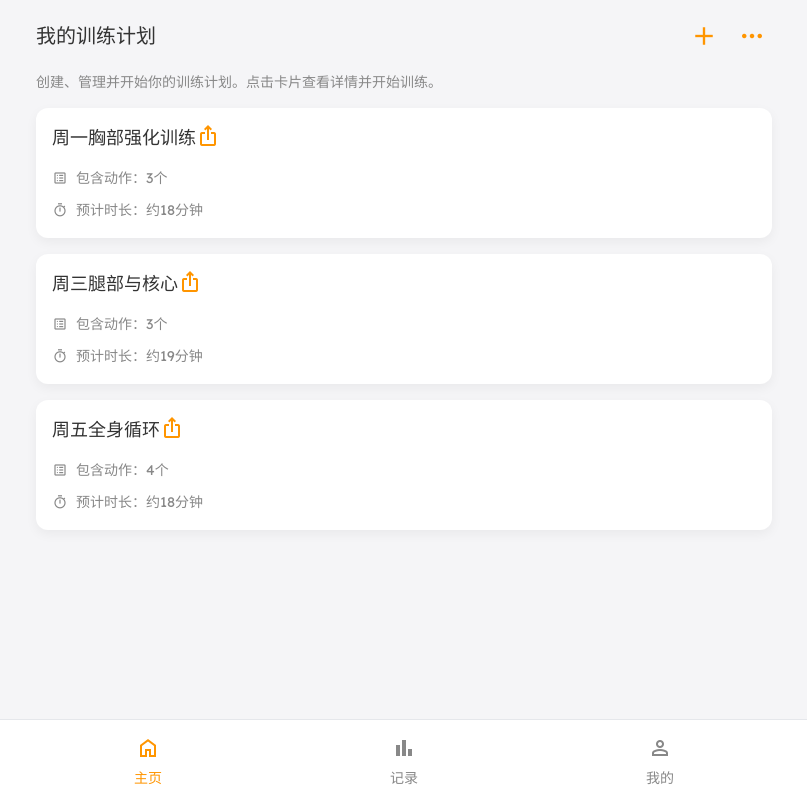
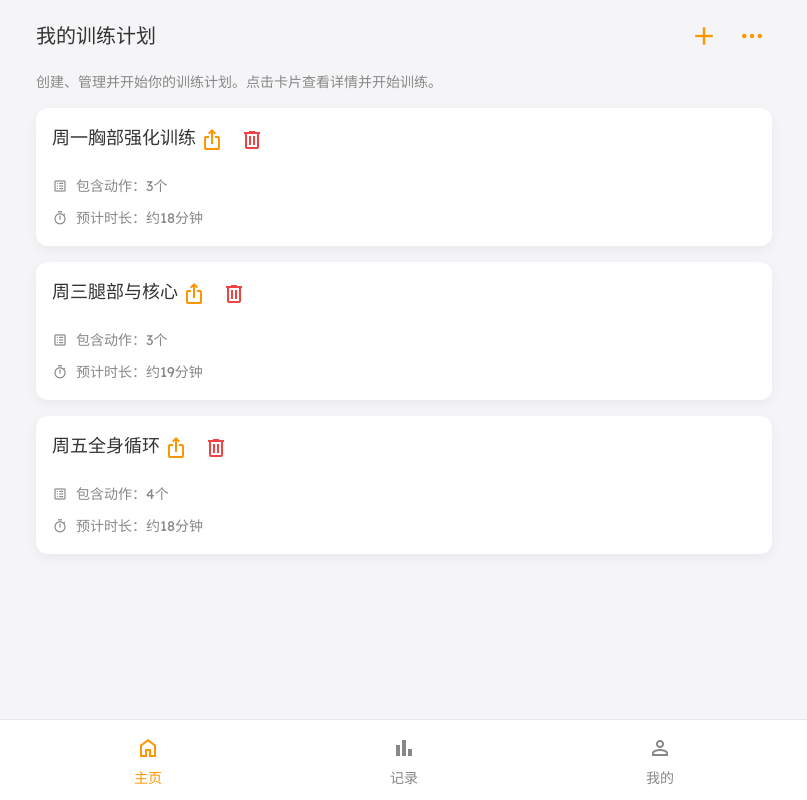
Before and after one commit to Huniverseh/FlexFlow, a React (Vite) app: page / in a window 1280 px wide. Shown: the whole page, without its empty margins (236-1043 px from the left). Built offline with nearby package versions, Linux system fonts and the light colour scheme.

Commit message:
添加了训练卡片删除功能

```diff
--- a/src/components/home/PlanCard.tsx
+++ b/src/components/home/PlanCard.tsx
@@ -5,9 +5,10 @@ type Props = {
   plan: WorkoutPlan
   onView: (plan: WorkoutPlan) => void
   onShare: (plan: WorkoutPlan) => void
+  onDelete: (plan: WorkoutPlan) => void
 }
 
-const PlanCard = ({ plan, onView, onShare }: Props) => {
+const PlanCard = ({ plan, onView, onShare, onDelete }: Props) => {
   const minutes = estimatePlanMinutes(plan)
 
   return (
@@ -17,16 +18,28 @@ const PlanCard = ({ plan, onView, onShare }: Props) => {
     >
       <div className="flex items-start justify-between">
         <p className="text-lg font-bold text-text-primary-light">{plan.name}</p>
+        <div className="flex items-center gap-2">
           <span
             onClick={(e) => {
               e.stopPropagation()
               onShare(plan)
             }}
-          className="cursor-pointer text-primary transition hover:scale-110"
+            className="cursor-pointer rounded-full p-1 text-primary transition hover:bg-primary/10 hover:scale-105"
             aria-label="分享"
           >
             <span className="material-symbols-outlined">ios_share</span>
           </span>
+          <span
+            onClick={(e) => {
+              e.stopPropagation()
+              onDelete(plan)
+            }}
+            className="cursor-pointer rounded-full p-1 text-red-500 transition hover:bg-red-50 hover:scale-105"
+            aria-label="删除计划"
+          >
+            <span className="material-symbols-outlined">delete</span>
+          </span>
+        </div>
       </div>
       <div className="flex flex-col gap-2 text-sm text-text-secondary-light">
         <div className="flex items-center gap-2">
--- a/src/pages/HomePage.tsx
+++ b/src/pages/HomePage.tsx
@@ -79,6 +79,19 @@ const HomePage = () => {
     setTimeout(() => setToast(null), 2000)
   }
 
+  const handleDeletePlan = (plan: WorkoutPlan) => {
+    const confirmed = window.confirm(`确定删除训练计划「${plan.name}」吗？`)
+    if (!confirmed) return
+    const nextPlans = plans.filter((p) => p.id !== plan.id)
+    setPlans(nextPlans)
+    savePlans(nextPlans)
+    if (selectedPlan?.id === plan.id) {
+      setSelectedPlan(null)
+    }
+    setToast('计划已删除')
+    setTimeout(() => setToast(null), 2000)
+  }
+
   const handleStartPlan = (planId: string) => {
     setSelectedPlan(null)
     navigate(`/live/${planId}`)
@@ -146,6 +159,7 @@ const HomePage = () => {
             plan={plan}
             onView={setSelectedPlan}
             onShare={handleShare}
+            onDelete={handleDeletePlan}
           />
         ))}
         {!plans.length && (
```
Lines whose indentation alone changed are shown as unchanged.
